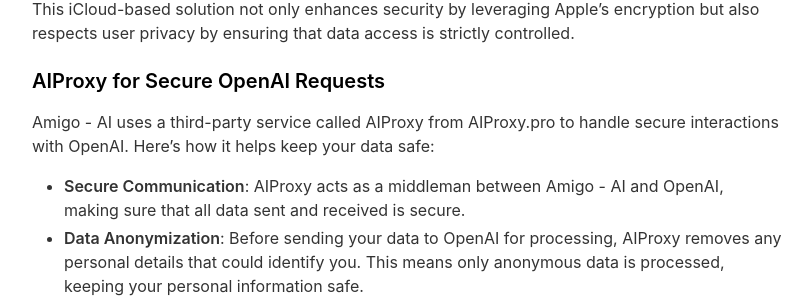
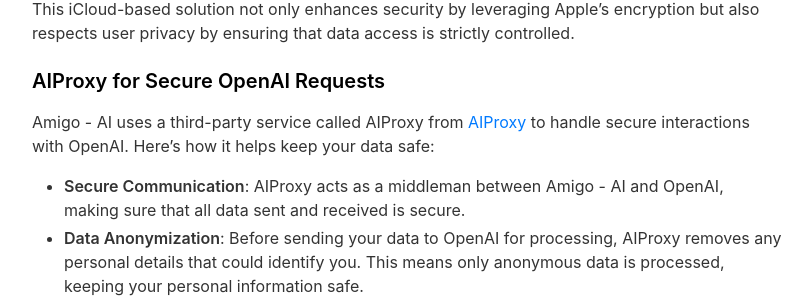
Before and after one commit to tirupati17/inoutexpensemanager, a Jekyll site: the page built from _pages/about.md, in a window 1280 px wide and 900 px high, scrolled down 4694 px. Shown: the part 148-453 px from the top of the window, without its empty margins (233-1045 px from the left). Built offline with Jekyll 4.4.1, drawn with Linux system fonts in a browser that asks for light colours; nearby versions of some CDN libraries.

Commit message:
Update about.md

```diff
--- a/_pages/about.md
+++ b/_pages/about.md
@@ -99,7 +99,7 @@
 
 
 ### AIProxy for Secure OpenAI Requests
-Amigo - AI uses a third-party service called AIProxy from AIProxy.pro to handle secure interactions with OpenAI. Here’s how it helps keep your data safe:
+Amigo - AI uses a third-party service called AIProxy from <a href="https://www.aiproxy.pro">AIProxy</a> to handle secure interactions with OpenAI. Here’s how it helps keep your data safe:
 
 - **Secure Communication**: AIProxy acts as a middleman between Amigo - AI and OpenAI, making sure that all data sent and received is secure.
 - **Data Anonymization**: Before sending your data to OpenAI for processing, AIProxy removes any personal details that could identify you. This means only anonymous data is processed, keeping your personal information safe.
```
